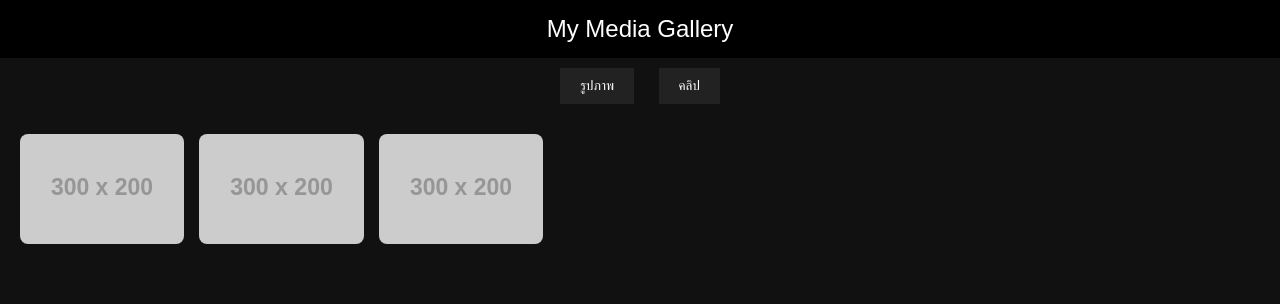
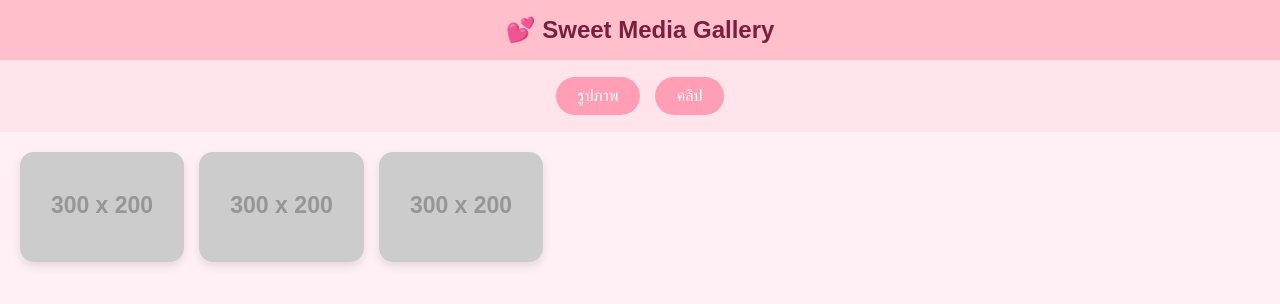
Before and after one commit to sakzabt50/sakzabt50.github.io, a plain HTML site: page index.html in a window 1280 px wide. Drawn offline with Linux system fonts and the light colour scheme; placeholder pictures from the web are drawn by us.

Commit message:
Update index.html

```diff
--- a/index.html
+++ b/index.html
@@ -2,50 +2,70 @@
 <html lang="th">
 <head>
 <meta charset="utf-8">
-<title>Gallery Media</title>
+<title>Sweet Gallery</title>
+
 <style>
   body {
     margin: 0;
     font-family: Arial, sans-serif;
-    background: #111;
-    color: #fff;
+    background: #fff0f5; /* ชมพูอ่อน */
+    color: #5a2a3a;
   }
+
   header {
-    background: #000;
-    padding: 15px;
+    background: #ffc0cb;
+    padding: 16px;
     text-align: center;
     font-size: 24px;
+    font-weight: bold;
+    color: #7a1f3d;
   }
+
   nav {
     text-align: center;
-    padding: 10px;
+    padding: 12px;
+    background: #ffe4ec;
   }
+
   nav button {
-    margin: 0 10px;
-    padding: 10px 20px;
-    background: #222;
+    margin: 5px;
+    padding: 10px 22px;
+    background: #ff9eb5;
     color: #fff;
     border: none;
+    border-radius: 20px;
+    font-size: 16px;
     cursor: pointer;
   }
+
+  nav button:hover {
+    background: #ff7fa0;
+  }
+
   .grid {
     padding: 20px;
     display: grid;
     grid-template-columns: repeat(auto-fill, minmax(150px, 1fr));
     gap: 15px;
   }
+
   .grid img {
     width: 100%;
-    border-radius: 8px;
+    border-radius: 14px;
+    box-shadow: 0 4px 10px rgba(0,0,0,0.1);
   }
+
   .video-section {
     padding: 20px;
   }
+
   iframe {
     width: 100%;
-    height: 250px;
+    height: 230px;
     border: none;
-    border-radius: 8px;
+    border-radius: 14px;
+    box-shadow: 0 4px 10px rgba(0,0,0,0.15);
+    margin-bottom: 15px;
   }
 </style>
 </head>
@@ -53,7 +73,7 @@
 <body>
 
 <header>
-  My Media Gallery
+  💕 Sweet Media Gallery
 </header>
 
 <nav>
@@ -62,25 +82,22 @@
 </nav>
 
 <section id="photos" class="grid">
-  <!-- รูปตัวอย่าง -->
-  <img src="https://via.placeholder.com/300x200?text=Photo+1" alt="Photo 1">
-  <img src="https://via.placeholder.com/300x200?text=Photo+2" alt="Photo 2">
-  <img src="https://via.placeholder.com/300x200?text=Photo+3" alt="Photo 3">
-  <!-- เพิ่มรูปเองได้ -->
+  <img src="https://via.placeholder.com/300x200?text=Photo+1">
+  <img src="https://via.placeholder.com/300x200?text=Photo+2">
+  <img src="https://via.placeholder.com/300x200?text=Photo+3">
 </section>
 
 <section id="videos" class="video-section" style="display:none;">
-  <h2>คลิป</h2>
-  <!-- ตัวอย่างวิดีโอจาก YouTube -->
   <iframe src="https://www.youtube.com/embed/dQw4w9WgXcQ" allowfullscreen></iframe>
   <iframe src="https://www.youtube.com/embed/oHg5SJYRHA0" allowfullscreen></iframe>
-  <!-- เปลี่ยนลิงก์เป็นของตัวเองได้ -->
 </section>
 
 <script>
 function showSection(section) {
-  document.getElementById("photos").style.display = (section === 'photos') ? 'grid' : 'none';
-  document.getElementById("videos").style.display = (section === 'videos') ? 'block' : 'none';
+  document.getElementById("photos").style.display =
+    section === 'photos' ? 'grid' : 'none';
+  document.getElementById("videos").style.display =
+    section === 'videos' ? 'block' : 'none';
 }
 </script>
 
```
